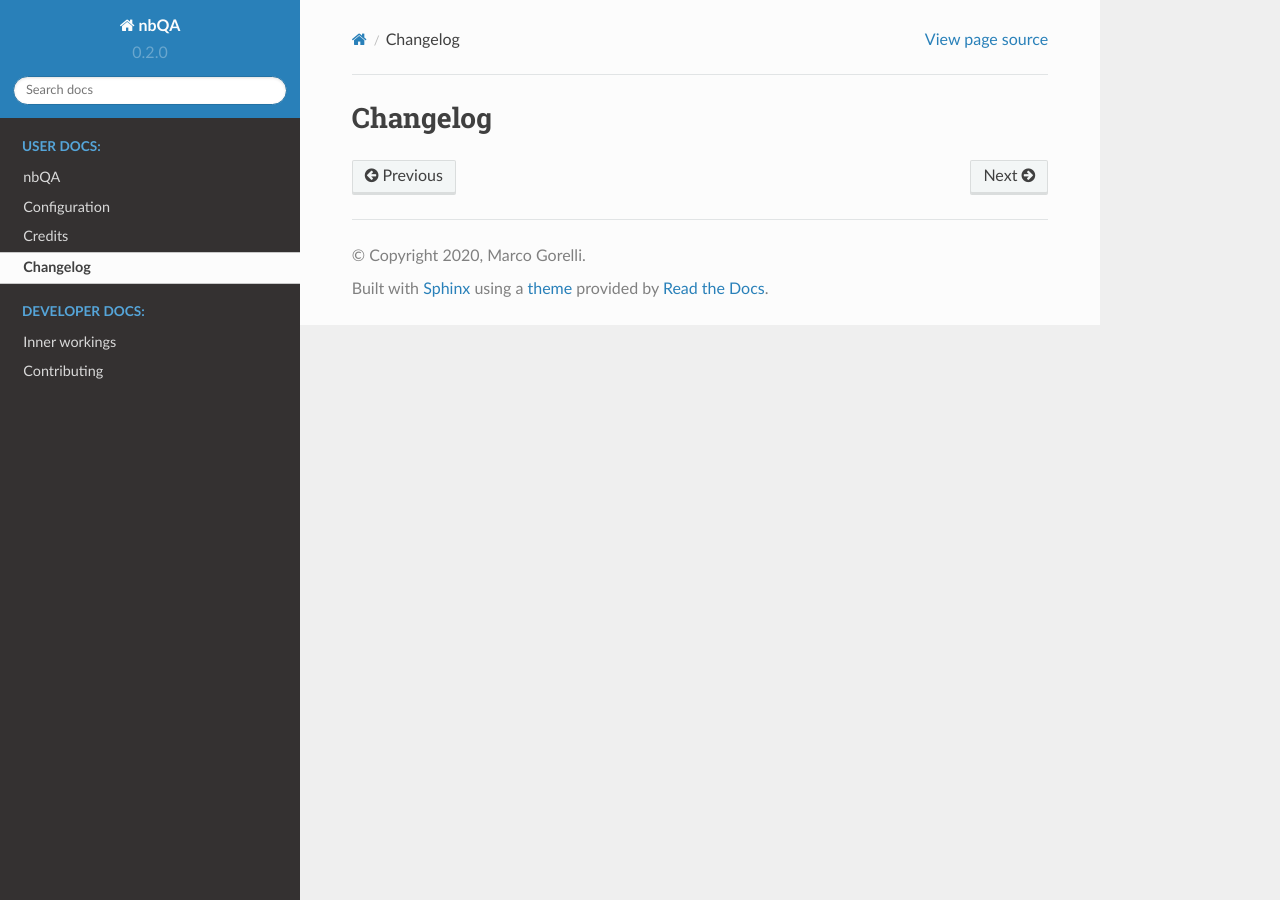
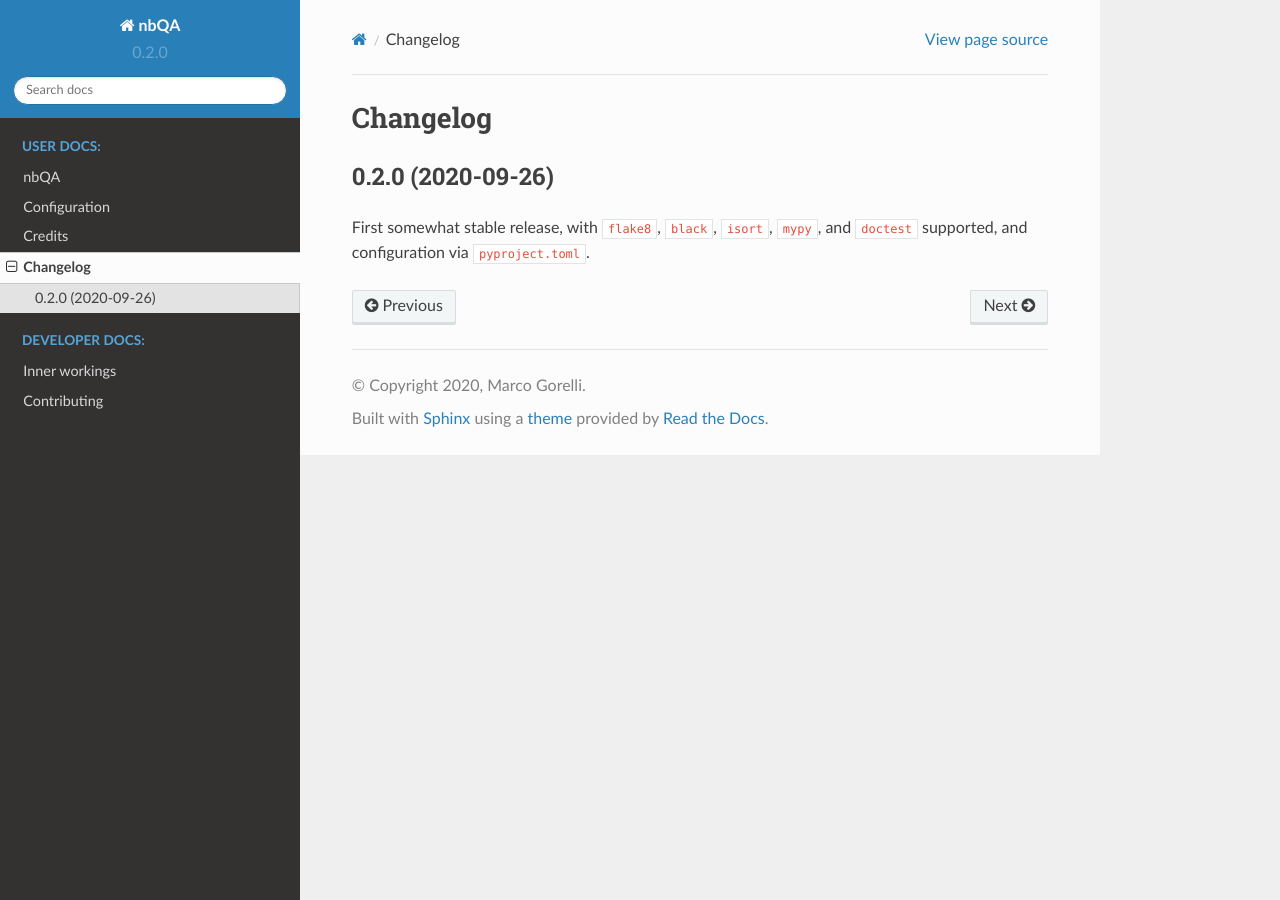
Before and after one commit to nbQA-dev/nbQA, a Sphinx documentation site: the page built from docs/history.rst, in a window 1280 px wide. Built offline with Sphinx 7.4.7 and the Read the Docs theme 2.0.0, drawn with Linux system fonts in a browser that asks for light colours.

Commit message:
changelog

```diff
--- a/docs/history.rst
+++ b/docs/history.rst
@@ -1,3 +1,8 @@
 =========
 Changelog
 =========
+
+0.2.0 (2020-09-26)
+------------------
+
+First somewhat stable release, with ``flake8``, ``black``, ``isort``, ``mypy``, and ``doctest`` supported, and configuration via ``pyproject.toml``.
```
